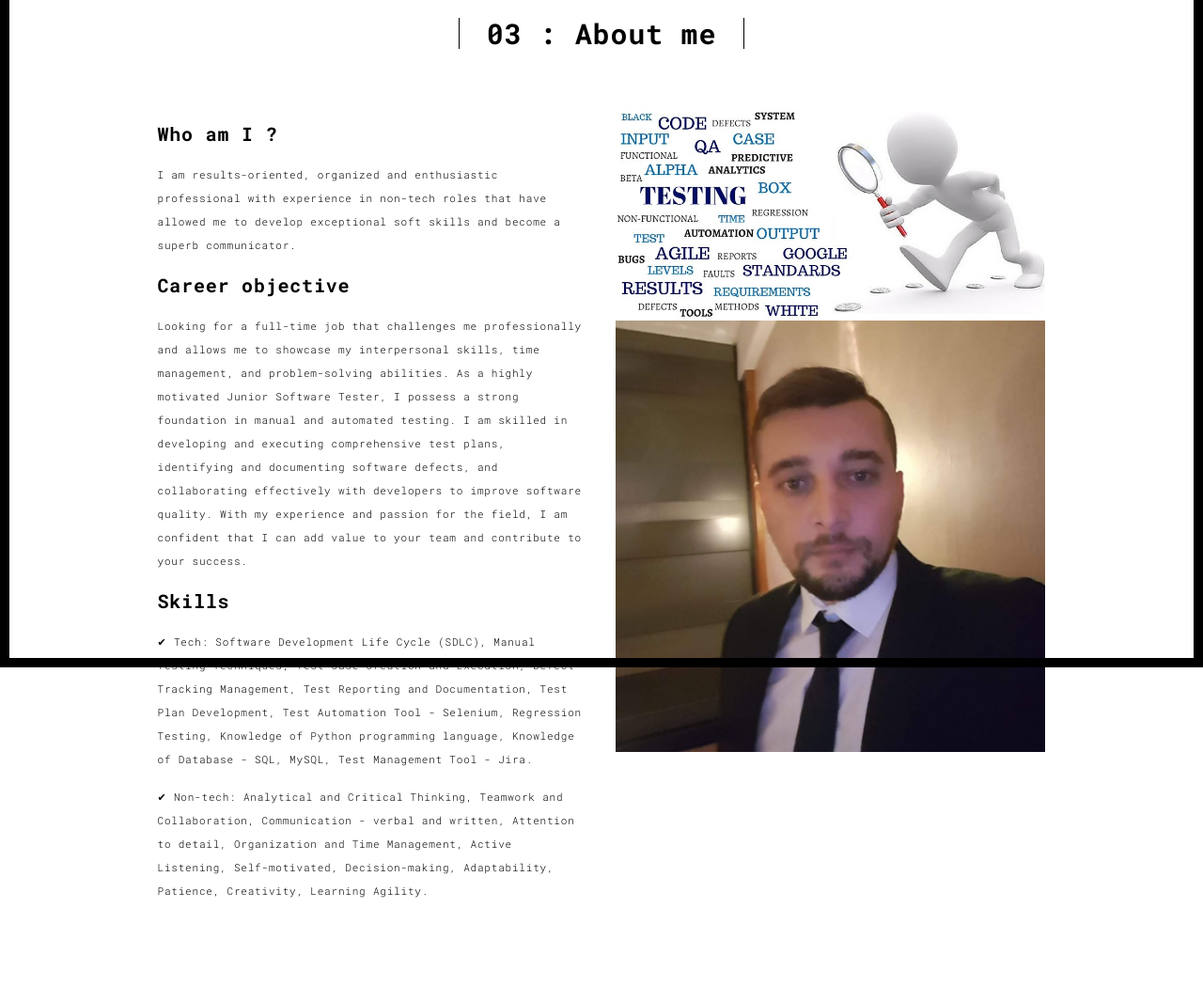
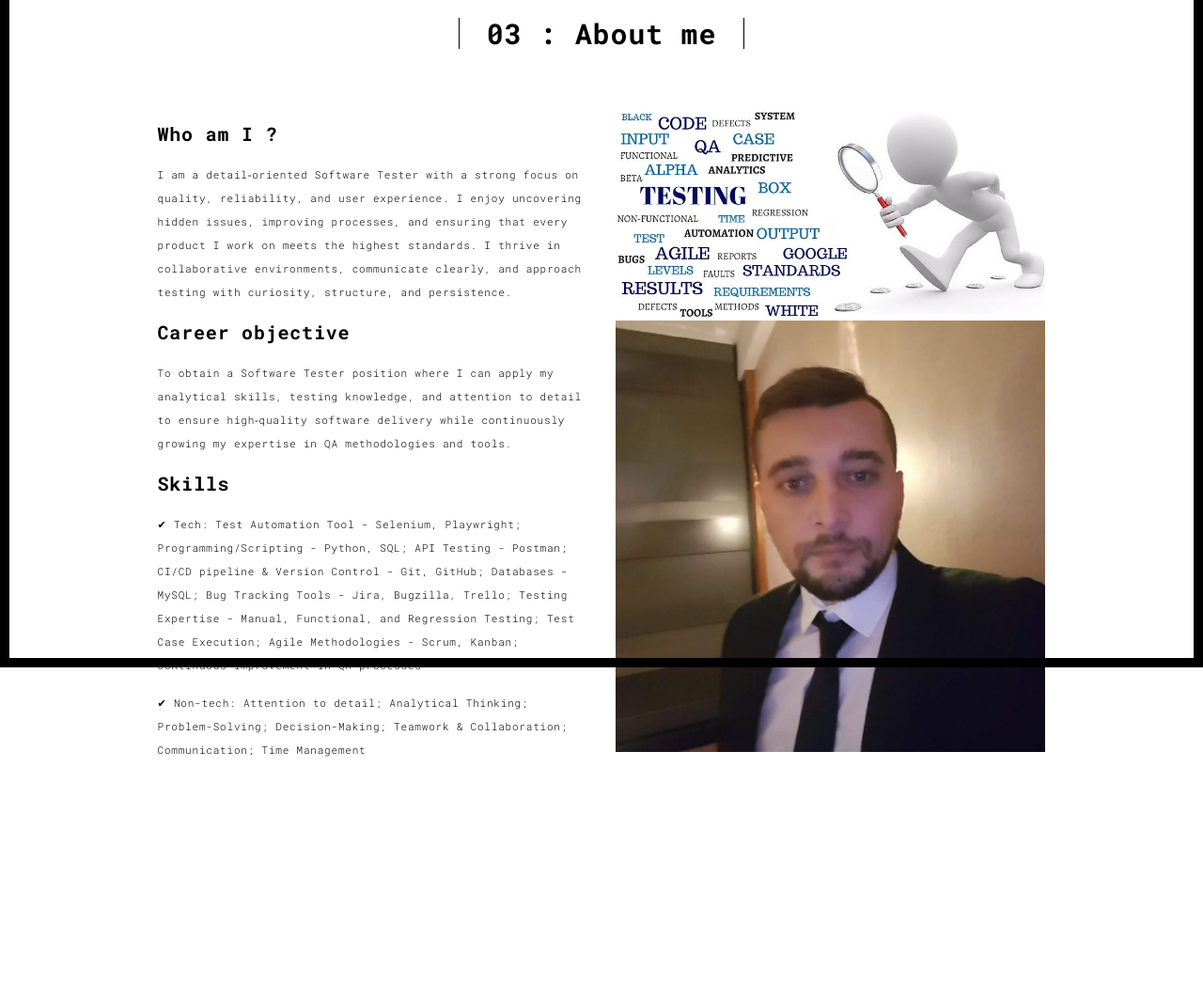
Before and after one commit to MarianTalmaciu/portfo, a Flask app: page /about in a window 1280 px wide. Shown: the part 90-1156 px from the top of the page at 94% size. After the commit the page ends 895 px from the top, so only its background shows below. Run offline with Flask 2, Linux system fonts and the light colour scheme; some libraries are stand-ins or nearby versions.

Commit message:
new updates on home, works, about me

```diff
--- a/templates/about.html
+++ b/templates/about.html
@@ -63,14 +63,14 @@
               <div class="row">
                 <div class="col-xs-12 col-md-6">
                   <h3>Who am I ? </h3>
-                  <p>I am results-oriented, organized and enthusiastic professional with experience in non-tech roles that have allowed me to develop exceptional soft skills and become a superb communicator.</p>
+                  <p>I am a detail‑oriented Software Tester with a strong focus on quality, reliability, and user experience. I enjoy uncovering hidden issues, improving processes, and ensuring that every product I work on meets the highest standards. I thrive in collaborative environments, communicate clearly, and approach testing with curiosity, structure, and persistence.</p>
                   <h3>Career objective</h3>
-                  <p>Looking for a full-time job that challenges me professionally and allows me to showcase my interpersonal skills, time management, and problem-solving abilities. As a highly motivated Junior Software Tester, I possess a strong foundation in manual and automated testing. I am skilled in developing and executing comprehensive test plans, identifying and documenting software defects, and collaborating effectively with developers to improve software quality. With my experience and passion for the field, I am confident that I can add value to your team and contribute to your success.
+                  <p>To obtain a Software Tester position where I can apply my analytical skills, testing knowledge, and attention to detail to ensure high‑quality software delivery while continuously growing my expertise in QA methodologies and tools.
                   </p>
                   <h3>Skills</h3>
-                  <p>✔ Tech: Software Development Life Cycle (SDLC), Manual Testing Techniques, Test Case Creation and Execution, Defect Tracking Management, Test Reporting and Documentation, Test Plan Development, Test Automation Tool - Selenium, Regression Testing, Knowledge of Python programming language, Knowledge of Database - SQL, MySQL, Test Management Tool - Jira.
+                  <p>✔ Tech: Test Automation Tool - Selenium, Playwright; Programming/Scripting - Python, SQL; API Testing - Postman; CI/CD pipeline & Version Control - Git, GitHub; Databases - MySQL; Bug Tracking Tools - Jira, Bugzilla, Trello; Testing Expertise - Manual, Functional, and Regression Testing; Test Case Execution; Agile Methodologies - Scrum, Kanban; Continuous Improvement in QA processes
                   </p>
-                  <p>✔ Non-tech: Analytical and Critical Thinking, Teamwork and Collaboration, Communication - verbal and written, Attention to detail, Organization and Time Management, Active Listening, Self-motivated, Decision-making, Adaptability, Patience, Creativity, Learning Agility.
+                  <p>✔ Non-tech: Attention to detail; Analytical Thinking; Problem-Solving; Decision-Making; Teamwork & Collaboration; Communication; Time Management
                   </p>
 
                 </div>
--- a/templates/index.html
+++ b/templates/index.html
@@ -58,9 +58,9 @@
             <div class="text-content">
               <h1>Hello,<br>
                 <span id="typed-strings">
-                  <span>I am Marian Talmaciu</span>
-                  <span>Software Tester</span>
-                  <!-- <span>Working as a Freelance</span> -->
+                  <span>I am Marian Talmaciu, a Software Tester specialising in ensuring product quality and delivering reliable, user‑focused software solutions.</span>
+                  <!-- <span>a Software Tester specializing</span> -->
+                  <!-- <span>in ensuring product quality.</span> -->
                 </span>
                 <span id="typed"></span>
               </h1>
```
Also changed, not shown: templates/works.html (+9 -9 lines), static/assets/images/playwright_python.jpg (added), static/assets/images/seleniumpython.jpg (added).
